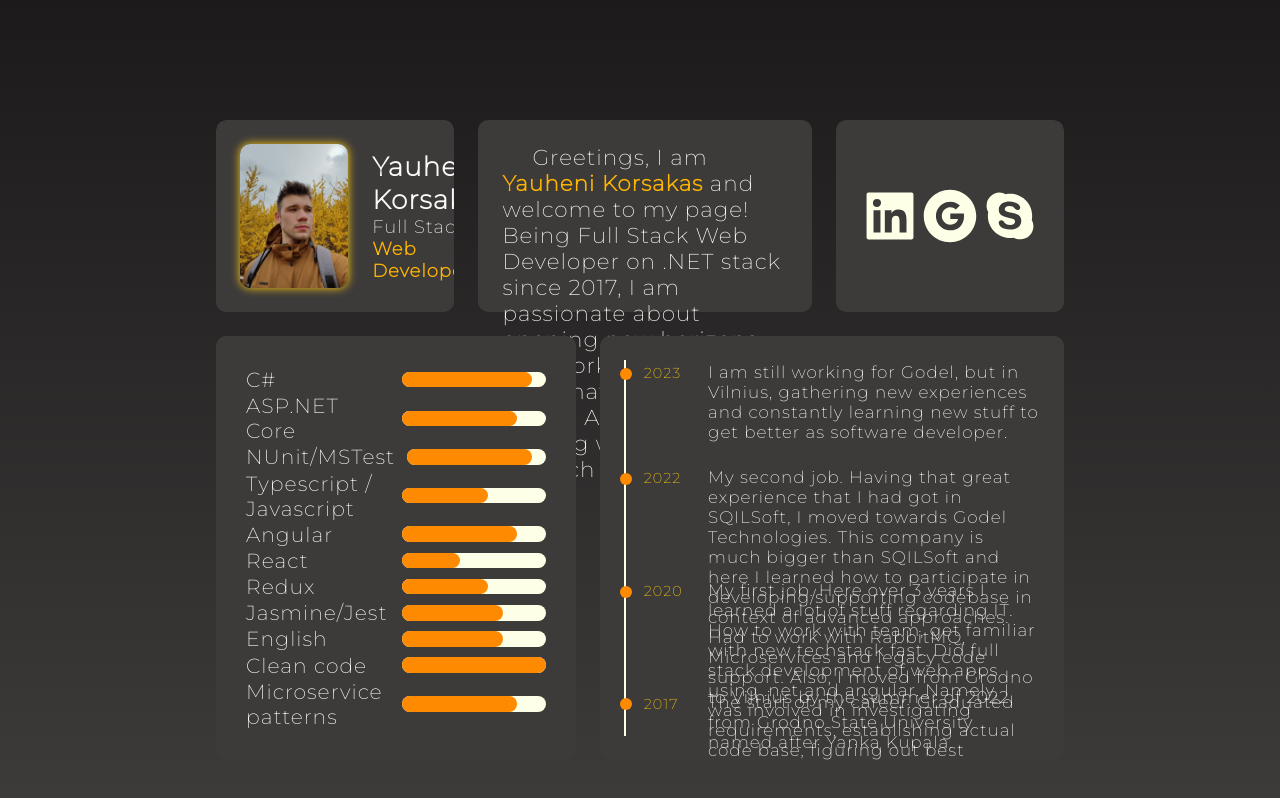
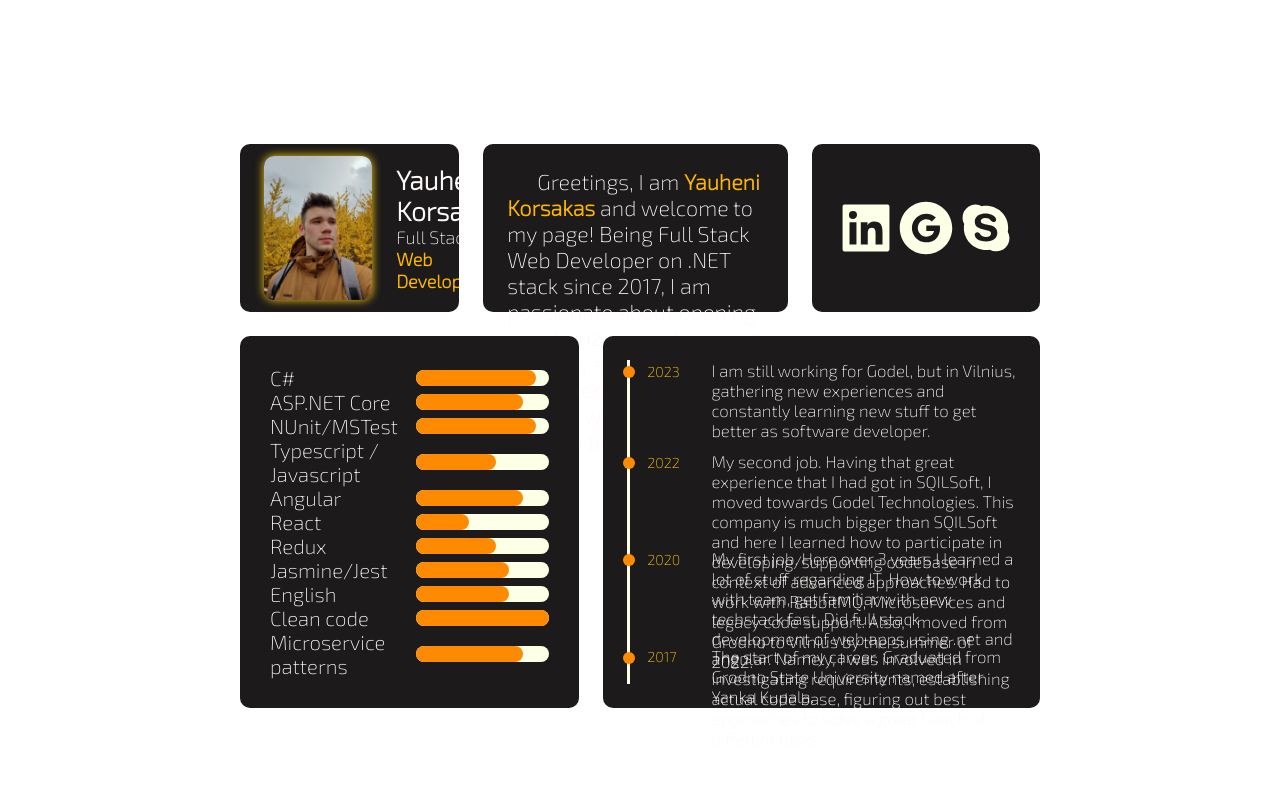
Before and after one commit to YauheniKorsakas/personal-web-site, a React (Create React App) app: page / in a window 1280 px wide. Built offline with nearby package versions, Linux system fonts and the light colour scheme.

Commit message:
Fix palette. Refactor styles

```diff
--- a/src/components/AppContainer/AppContainer.module.scss
+++ b/src/components/AppContainer/AppContainer.module.scss
@@ -1,13 +1,13 @@
 @import '../../styles/variables.scss';
+@import '../../styles/mixins.scss';
 
 $container-distance: 2rem;
 
 .AppContainer {
   position: relative;
-  padding: 10rem 18rem;
-  background: linear-gradient(to bottom, $primary-color-900, $primary-color-800);
+  padding: 12rem 20rem 8rem;
   color: $primary-color-50;
-  height: 100%;
+  height: 100vh;
 
   .CenterContainer {
     position: relative;
@@ -15,10 +15,8 @@ $container-distance: 2rem;
     flex-direction: column;
     gap: $container-distance;
     padding: 0 !important;
-    padding: $container-distance;
-    overflow: hidden;
     background-color: transparent;
-    height: 80vh; // TODO: fix height according to full height of container
+    border: none;
   }
 
   .TopContainer, .BottomContainer {
--- a/src/components/shared/Container/Container.module.scss
+++ b/src/components/shared/Container/Container.module.scss
@@ -1,7 +1,8 @@
 @import '../../../styles/variables.scss';
 
 .Container {
-  background-color: $primary-color-800;
+  background-color: $primary-color-900;
   border-radius: $container-border-radius;
   padding: 2rem;
+  height: 100%;
 }
--- a/src/index.js
+++ b/src/index.js
@@ -1,6 +1,6 @@
 import React from 'react';
 import ReactDOM from 'react-dom/client';
-import './index.css';
+import './index.scss';
 import App from './App';
 import reportWebVitals from './reportWebVitals';
 
--- a/src/index.css
+++ b/src/index.scss
@@ -1,16 +1,24 @@
 @import './styles/variables.scss';
+@import './styles/mixins.scss';
 
 * {
   box-sizing: border-box;
 }
 
 html, body {
-  font-family: 'Montserrat', sans-serif;
-  letter-spacing: 1px;
+  font-family: 'Exo 2', sans-serif;
   font-size: 12px;
   margin: 0;
   padding: 0;
   overflow: hidden;
+
+  @include media-query($breakpoint: $breakpoint-md) {
+    font-size: 8px;
+  }
+
+  @include media-query($breakpoint: $breakpoint-lt) {
+    font-size: 6px;
+  }
 }
 
 div#root {
--- /dev/null
+++ b/src/styles/mixins.scss
@@ -0,0 +1,7 @@
+@import './variables.scss';
+
+@mixin media-query($breakpoint: $breakpoint-md) {
+  @media only screen and (max-width: $breakpoint) {
+    @content
+  }
+}
--- a/src/styles/variables.scss
+++ b/src/styles/variables.scss
@@ -1,5 +1,5 @@
-@import url('https://fonts.googleapis.com/css2?family=Montserrat:wght@200&display=swap');
-
+// @import url('https://fonts.googleapis.com/css2?family=Montserrat:wght@200&display=swap');
+@import url('https://fonts.googleapis.com/css2?family=Exo+2:wght@200&display=swap');
 $primary-color-900: #1c1a1a;
 $primary-color-800: #3d3a3a;
 $primary-color-700: #5b5858;
@@ -11,6 +11,7 @@ $primary-color-200: #ebe8e8;
 $primary-color-100: #f5f1f1;
 $primary-color-50: #fcf8f8;
 
+$template-color: #472b02;
 $secondary-color-900: #fd8a00;
 $secondary-color-800: #feb500;
 $secondary-color-700: #fdcd12;
@@ -23,3 +24,9 @@ $secondary-color-100: #fbfcc3;
 $secondary-color-50: #feffe7;
 
 $container-border-radius: 10px;
+
+$breakpoint-xxlg: 1200px;
+$breakpoint-xlg: 1024px;
+$breakpoint-lg: 992px;
+$breakpoint-md: 768px;
+$breakpoint-lt: 576px;
```
